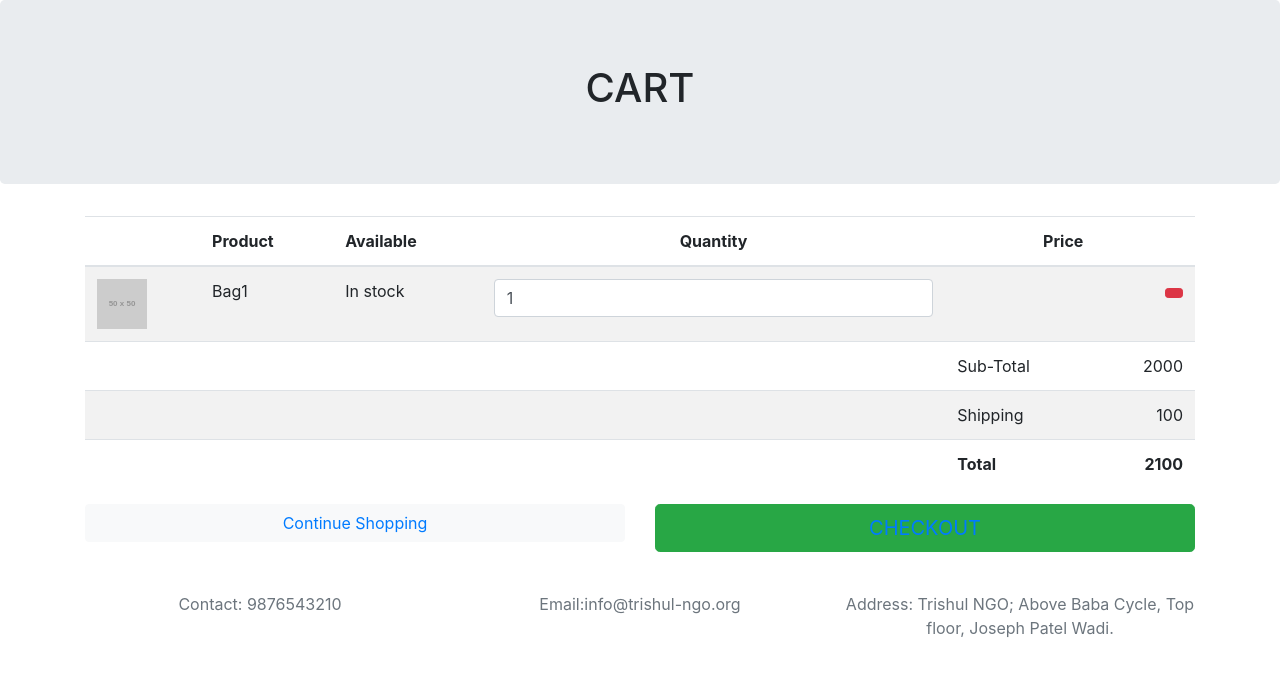
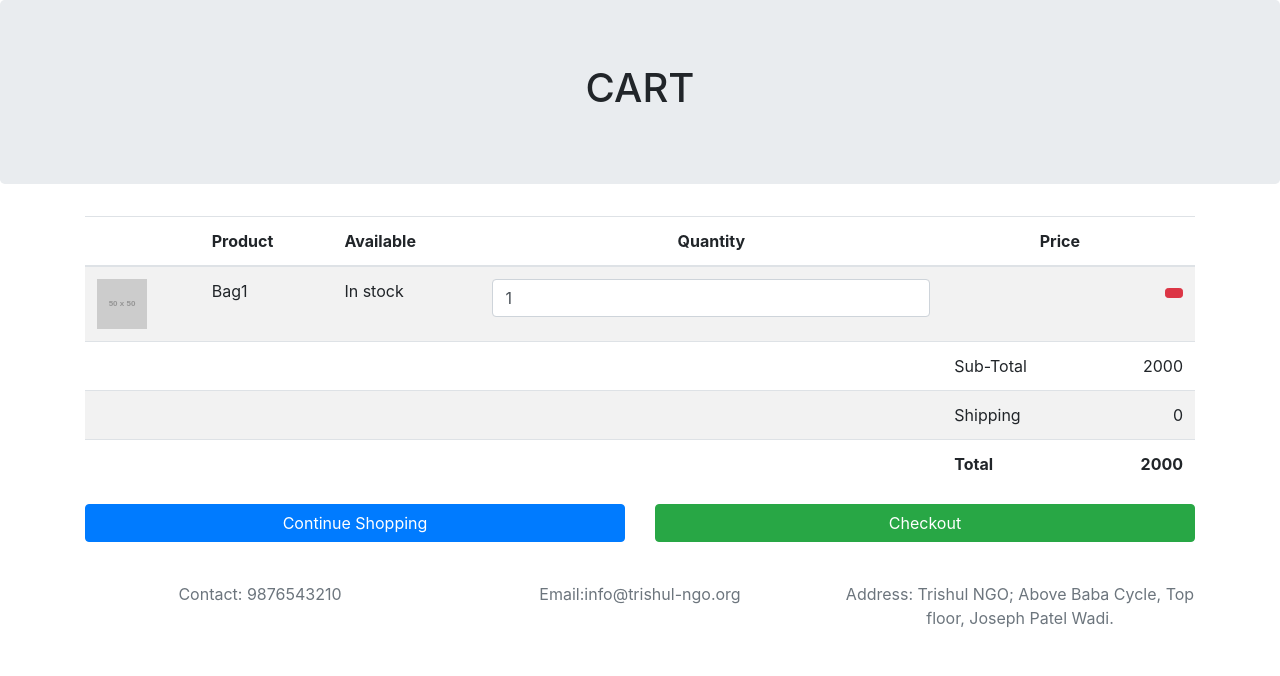
Before and after one commit to mumbai19/team-10, a Django app: page /cart/ in a window 1280 px wide. Shown: the part 72-748 px from the top of the page. Run offline with Django 3.2, Linux system fonts and the light colour scheme; grey boxes labelled with a size stand in for pictures from a placeholder-image service; parts of the project's set-up code (start-up, migrations or seed data) failed here and were passed over; some libraries are stand-ins or nearby versions.

Commit message:
Last minute features

```diff
--- a/trishul/products/templates/products/detail.html
+++ b/trishul/products/templates/products/detail.html
@@ -105,7 +105,7 @@
               </div>
               <div class="col-lg-8 col-sm-8">
                 Quantity
-                <input type="number" min="1" max="300">
+                <input type="number" min="1" max="300" placeholder="1">
               </div>
 
               <div class="add-to-cart justify-content-md-center">
@@ -113,7 +113,9 @@
                 <a type="button"  href="{% url 'payments' %}" class="btn btn-success btn-block mb-2">Buy Now</a>
               </div>
               <div>
-                <button class="btn btn-success">Add to Cart</button>
+                  <a type="button"  href="{% url 'cart' %}" class="btn btn-success ">Add to Cart</a>
+
+
               </div>
             </div>
 
--- a/trishul/templates/cart.html
+++ b/trishul/templates/cart.html
@@ -46,7 +46,7 @@
                             <td></td>
                             <td></td>
                             <td>Shipping</td>
-                            <td class="text-right">100</td>
+                            <td class="text-right">0</td>
                         </tr>
                         <tr>
                             <td></td>
@@ -54,7 +54,7 @@
                             <td></td>
                             <td></td>
                             <td><strong>Total</strong></td>
-                            <td class="text-right"><strong>2100</strong></td>
+                            <td class="text-right"><strong>2000</strong></td>
                         </tr>
                     </tbody>
                 </table>
@@ -63,10 +63,11 @@
         <div class="col mb-2">
             <div class="row">
                 <div class="col-sm-12  col-md-6">
-                    <button class="btn btn-block btn-light"><a href="{% url 'home' %}">Continue Shopping</a></button>
+                    <a href="{% url 'home' %}" class="btn  btn-block btn-primary">Continue Shopping</a>
                 </div>
                 <div class="col-sm-12 col-md-6 text-right">
-                    <button class="btn btn-lg btn-block btn-success text-uppercase"><a href="{% url 'payments' %}">Checkout</a></button>
+                    <a href="{% url 'payments' %}" class="btn  btn-block btn-success">Checkout</a>
+
                 </div>
             </div>
         </div>
```
Also changed, not shown: trishul/templates/payments.html (+6 -3 lines), trishul/db.sqlite3.
